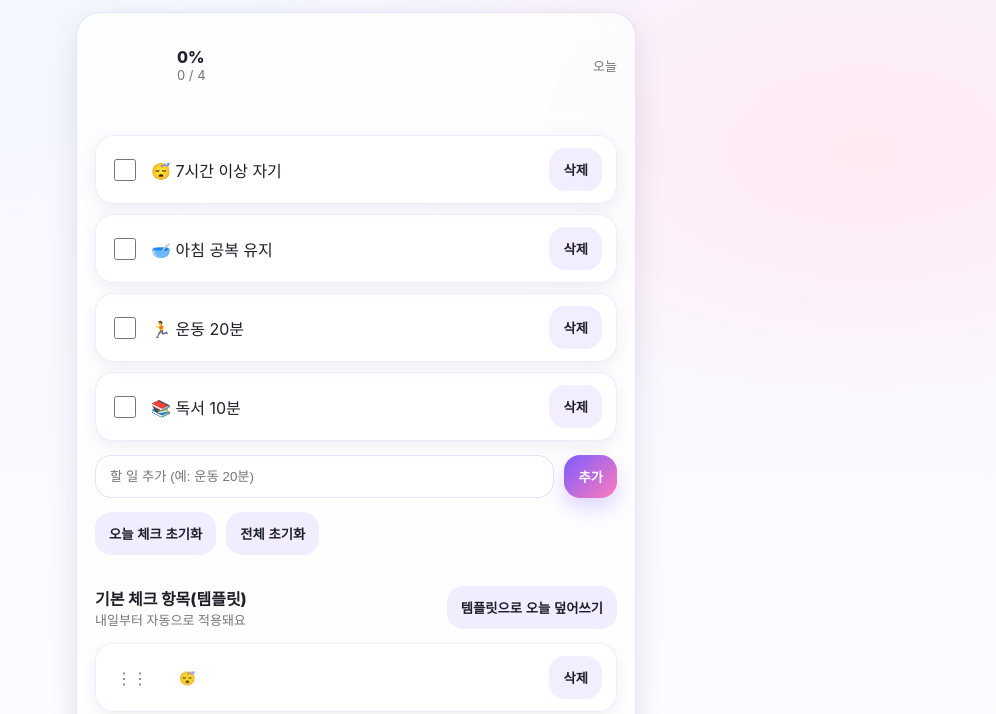
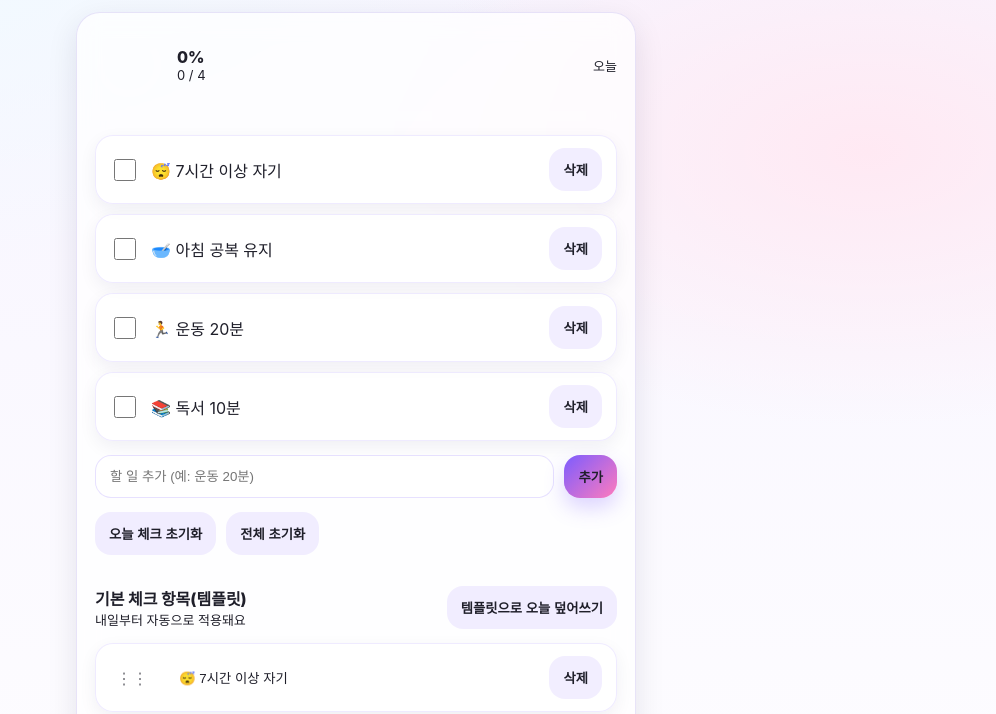
Before and after one commit to yujinkim-1/daily-checklist, a plain HTML site: page index.html in a window 1280 px wide. Shown: the part 86-800 px from the top of the page, without its empty margins (284-1280 px from the left). Drawn offline with Linux system fonts and the light colour scheme.

Commit message:
Add files via upload

```diff
--- a/index.html
+++ b/index.html
@@ -105,6 +105,11 @@
     }
     .hint { margin-top: 12px; font-size:12px; opacity:.7; line-height:1.4; }
     a { color:#b9a9ff; }
+    /* 카드 안 텍스트 색 통일 (파스텔 테마용) */
+    .card,
+    .card * {
+      color: var(--text) !important;
+    }
   </style>
 </head>
 
```
